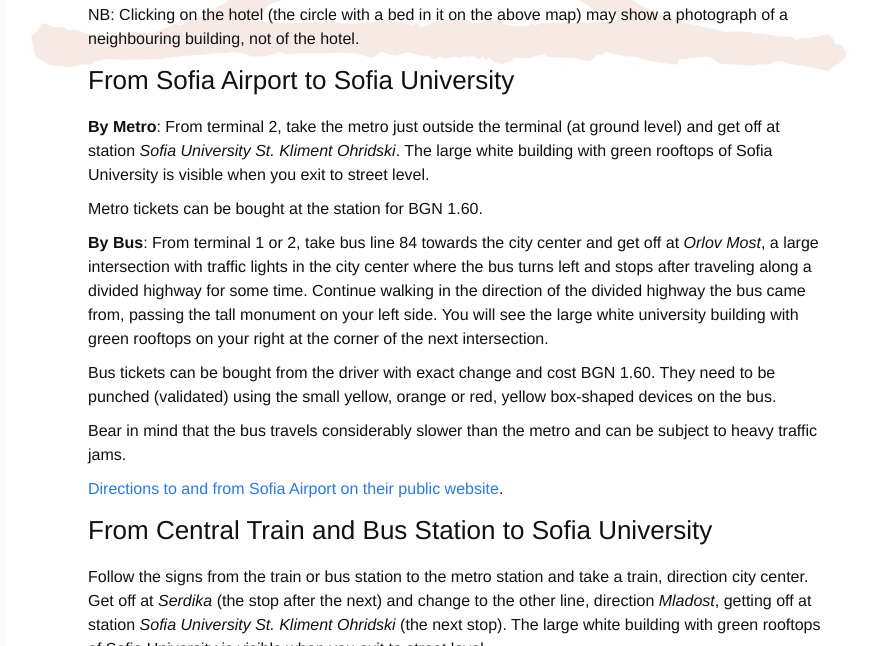
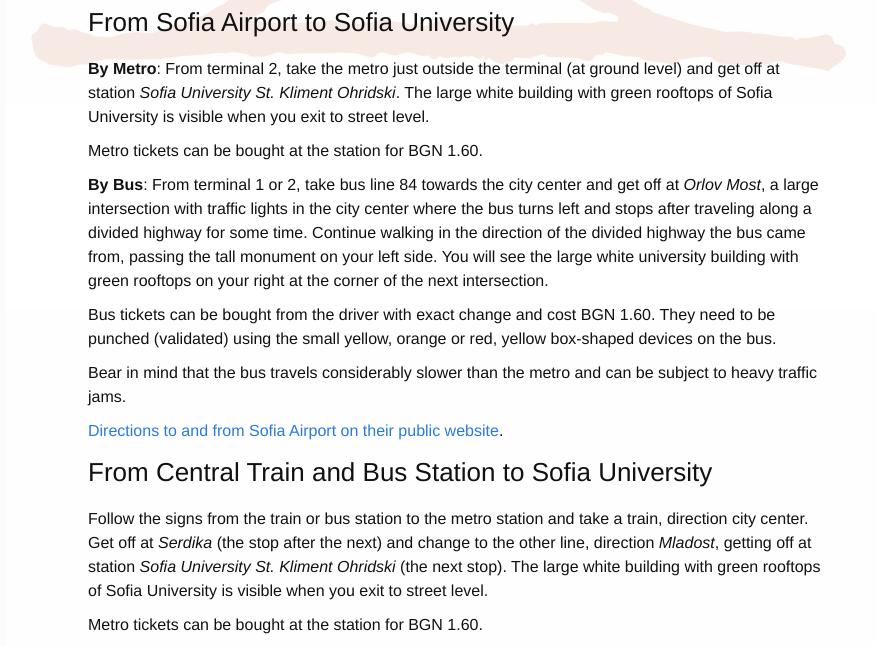
Before and after one commit to balkan-archaeology/balkan-archaeology.github.io, a Jekyll site: the page built from locations.md, in a window 1280 px wide and 900 px high, scrolled down 637 px, cut to the strip 254-900 px from the top of the window. Shown: the whole strip, without its empty margins (182-1059 px from the left). Built offline with Jekyll 4.4.1, drawn with Linux system fonts in a browser that asks for light colours.

Commit message:
Remove warning about wrong picture on the map.

```diff
--- a/locations.md
+++ b/locations.md
@@ -16,8 +16,6 @@ circular icons are clickable.
 <center><iframe
 src="https://www.google.com/maps/d/embed?mid=12ro2QmAxhpADmznHH2waVK1YlXM"
 width="90%" height="480" frameborder="0" style="border:0"></iframe></center>
-
-NB: Clicking on the hotel (the circle with a bed in it on the above map) may show a photograph of a neighbouring building, not of the hotel.
 
 ### From Sofia Airport to Sofia University
 
```
